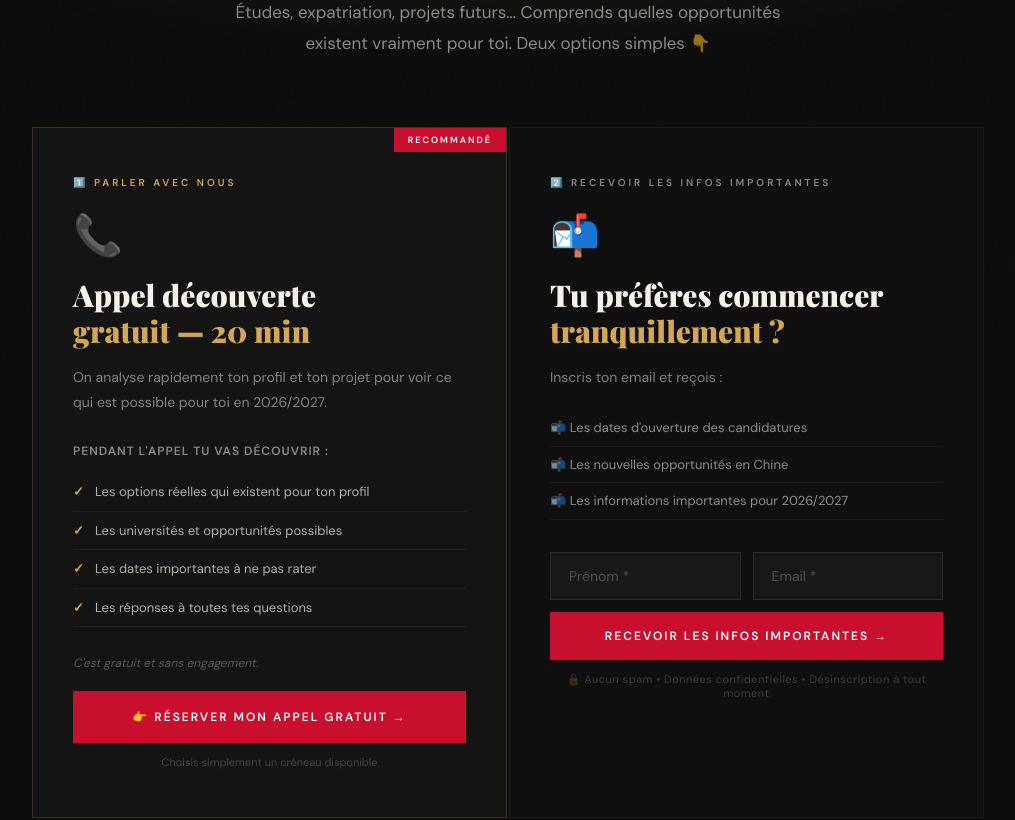
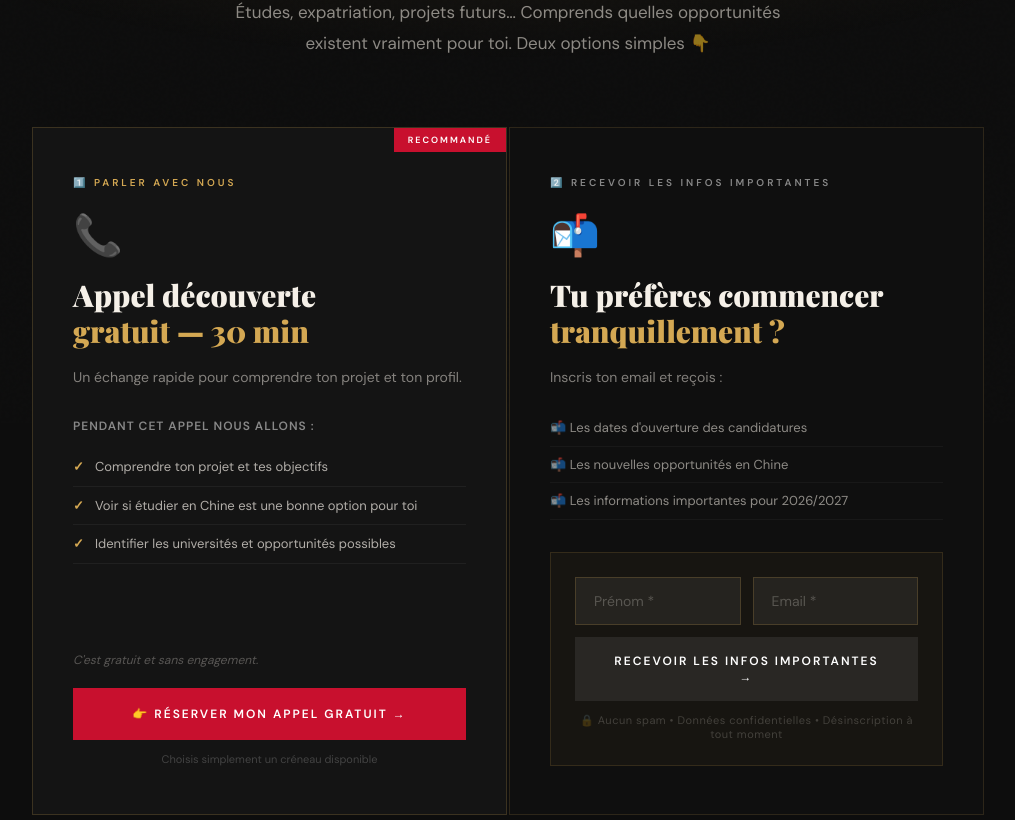
Before and after one commit to IMPWNG/chinoisendevenir, a React (Vite) app: page /contact in a window 1280 px wide. Shown: the part 377-1197 px from the top of the page, without its empty margins (132-1147 px from the left). Built offline with nearby package versions, Linux system fonts and the light colour scheme.

Commit message:
Fix Contact casing once and for all

```diff
--- a/src/index.css
+++ b/src/index.css
@@ -242,8 +242,8 @@ nav {
 .lead-form { display: flex; flex-direction: column; gap: 12px; text-align: left; }
 .lead-row { display: grid; grid-template-columns: 1fr 1fr; gap: 12px; }
 .lead-input {
-  background: rgba(255,255,255,0.04);
-  border: 1px solid rgba(255,255,255,0.08);
+  background: rgba(255,255,255,0.06);
+  border: 1px solid rgba(212,168,83,0.2);
   color: var(--light);
   font-family: 'DM Sans', sans-serif;
   font-size: 14px;
@@ -267,6 +267,8 @@ nav {
   cursor: pointer;
   transition: background 0.2s;
   width: 100%;
+  border-color: var(--gold);
+  background: rgba(255,255,255,0.08);
 }
 .lead-submit:hover { background: #a50e26; }
 .lead-submit:disabled { opacity: 0.5; cursor: not-allowed; }
--- a/src/pages/Contact.jsx
+++ b/src/pages/Contact.jsx
@@ -2,7 +2,7 @@ import Nav from "../components/Nav.jsx";
 import LeadForm from "../components/LeadForm.jsx";
 
 export default function Contact() {
-  const CALENDLY_URL = "https://calendly.com/VOTRE_LIEN_CALENDLY";
+  const CALENDLY_URL = "https://calendly.com/chinoisendevenir/30min";
 
   return (
     <>
@@ -164,7 +164,7 @@ export default function Contact() {
             >
               Appel découverte
               <br />
-              <span style={{ color: "var(--gold)" }}>gratuit — 20 min</span>
+              <span style={{ color: "var(--gold)" }}>gratuit — 30 min</span>
             </h2>
 
             <p
@@ -175,8 +175,7 @@ export default function Contact() {
                 marginBottom: "28px",
               }}
             >
-              On analyse rapidement ton profil et ton projet pour voir ce qui
-              est possible pour toi en 2026/2027.
+              Un échange rapide pour comprendre ton projet et ton profil.
             </p>
 
             <div
@@ -189,15 +188,14 @@ export default function Contact() {
                 marginBottom: "14px",
               }}
             >
-              Pendant l'appel tu vas découvrir :
+              Pendant cet appel nous allons :
             </div>
 
             <ul style={{ listStyle: "none", marginBottom: "28px", flex: 1 }}>
               {[
-                "Les options réelles qui existent pour ton profil",
-                "Les universités et opportunités possibles",
-                "Les dates importantes à ne pas rater",
-                "Les réponses à toutes tes questions",
+                "Comprendre ton projet et tes objectifs",
+                "Voir si étudier en Chine est une bonne option pour toi",
+                "Identifier les universités et opportunités possibles",
               ].map((item) => (
                 <li
                   key={item}
@@ -281,7 +279,7 @@ export default function Contact() {
           <div
             style={{
               background: "#0f0f0f",
-              border: "1px solid rgba(255,255,255,0.05)",
+              border: "1px solid rgba(212,168,83,0.15)",
               padding: "48px 40px",
               display: "flex",
               flexDirection: "column",
@@ -349,7 +347,16 @@ export default function Contact() {
               ))}
             </ul>
 
-            <LeadForm prefix="contact" />
+            <div
+              style={{
+                background: "rgba(212,168,83,0.04)",
+                border: "1px solid rgba(212,168,83,0.15)",
+                padding: "24px",
+                marginTop: "auto",
+              }}
+            >
+              <LeadForm prefix="contact" />
+            </div>
           </div>
         </section>
 
```
Also changed, not shown: 2 other files (tests, documents, lock files or other folders).
